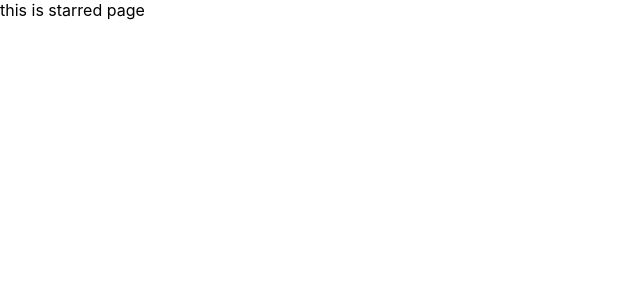
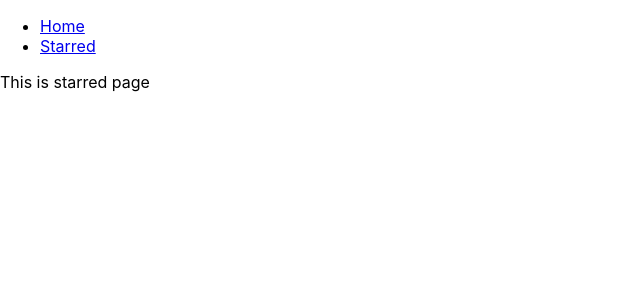
Before and after one commit to Ilook18/box-office-app, a React (Create React App) app: page /starred in a window 1280 px wide. Shown: the top 300 px of the page, without its empty margins (0-640 px from the left). Built offline with nearby package versions, Linux system fonts and the light colour scheme.

Commit message:
added navbar and created pages

```diff
--- a/src/App.js
+++ b/src/App.js
@@ -1,19 +1,27 @@
 import React from 'react';
 import { Switch, Route } from 'react-router-dom';
+import Navs from './components/Navs';
+import Home from './pages/Home';
+import Starred from './pages/Starred';
 
 function App() {
   return (
+    <div>
+      <Navs />
       <Switch>
         <Route exact path="/">
-        this is home page
+          <Home />
         </Route>
 
         <Route exact path="/starred">
-        this is starred page
+          <Starred />
         </Route>
 
-      <Route>404 page not found</Route>
+        <Route>
+          <div>page not found</div>
+        </Route>
       </Switch>
+    </div>
   );
 }
 
--- /dev/null
+++ b/src/components/Navs.js
@@ -0,0 +1,24 @@
+import React from 'react';
+import { Link } from 'react-router-dom';
+
+const LINKS = [
+  { to: '/', text: 'Home' },
+  { to: '/starred', text: 'Starred' },
+];
+
+// eslint-disable-next-line arrow-body-style
+const Navs = () => {
+  return (
+    <div>
+      <ul>
+        {LINKS.map(item => (
+          <li key={item.to}>
+            <Link to={item.to}>{item.text}</Link>
+          </li>
+        ))}
+      </ul>
+    </div>
+  );
+};
+
+export default Navs;
--- /dev/null
+++ b/src/pages/Home.js
@@ -0,0 +1,8 @@
+import React from 'react';
+
+// eslint-disable-next-line arrow-body-style
+const Home = () => {
+  return <div>this is Home pages</div>;
+};
+
+export default Home;
--- /dev/null
+++ b/src/pages/Starred.js
@@ -0,0 +1,8 @@
+import React from 'react';
+
+// eslint-disable-next-line arrow-body-style
+const Starred = () => {
+  return <div>This is starred page</div>;
+};
+
+export default Starred;
```
Lines whose indentation alone changed are shown as unchanged.
